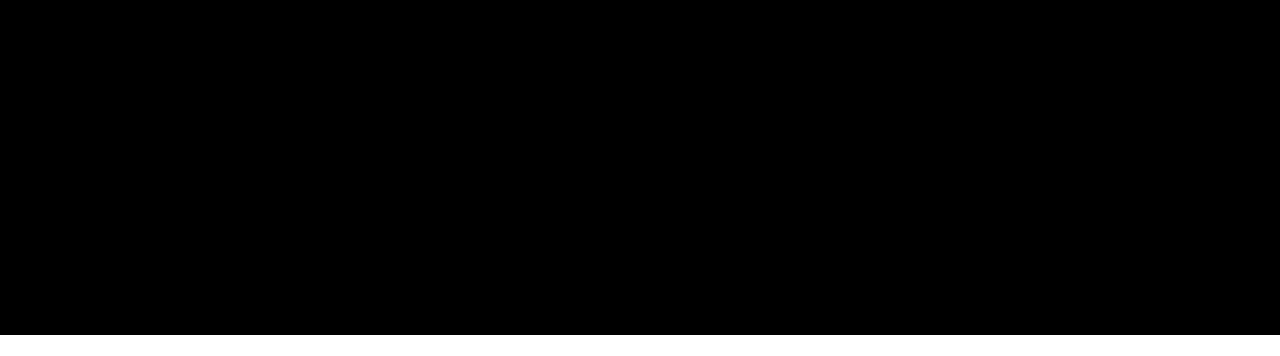
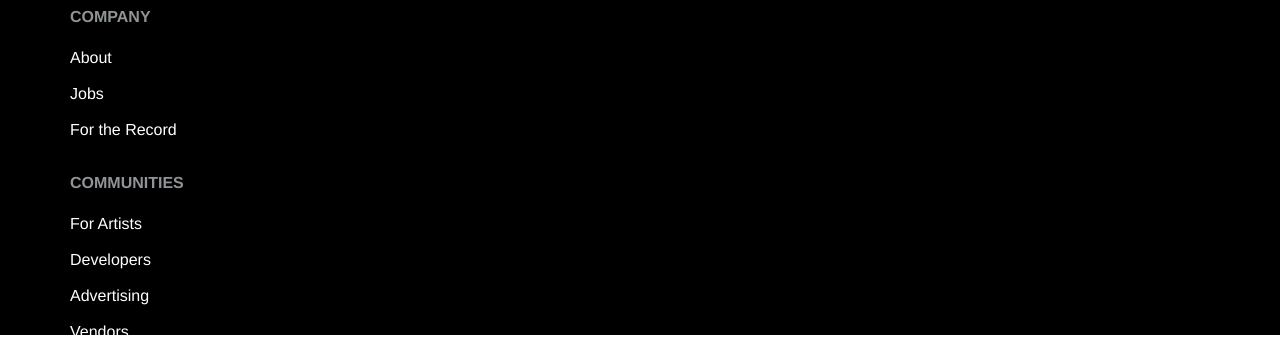
Before and after one commit to boy1434/spotify_Website, a plain HTML site: page index.html in a window 1280 px wide. Shown: the part 1244-1600 px from the top of the page. Before the commit the page ends 1579 px from the top, so only its background shows below. Drawn offline with Linux system fonts and the light colour scheme.

Commit message:
페이지하단(footer)-2

```diff
--- a/index.html
+++ b/index.html
@@ -57,10 +57,22 @@
                 <div class="sub-title">COMPANY</div>
                 <a href="#" class="footer-menu-item">About</a>
                 <a href="#" class="footer-menu-item">Jobs</a>
+                <a href="#" class="footer-menu-item">For the Record</a>
               </div>
+
+              <div class="column">
+                <div class="sub-title">COMMUNITIES</div>
+                <a href="#" class="footer-menu-item">For Artists</a>
+                <a href="#" class="footer-menu-item">Developers</a>
+                <a href="#" class="footer-menu-item">Advertising</a>
+                <a href="#" class="footer-menu-item">Vendors</a>
+              </div>
+            </div>
+          </div>
+        </div>
+      </div>
   </footer>
 
-  </div>
 </body>
 
 </html>
--- a/style.css
+++ b/style.css
@@ -90,6 +90,13 @@ main {
   background-color: #2de26d;
 }
 
+.container {
+  max-width: 1170px;
+  width: 100%;
+  padding-top: 80px;
+  padding-bottom: 50px;
+}
+
 footer {
   height: 530px;
   background-color: black;
@@ -97,6 +104,30 @@ footer {
   justify-content: center;
 }
 
+.footer-menu {
+  display: flex;
+  justify-content: space-between;
+  height: 346px;
+}
+
+.footer-menu-item {
+  padding-bottom: 15px;
+  padding-top: 3px;
+  font-size: 16px;
+}
+
+.first-box {
+  width: 60%;
+  display: flex;
+  justify-content: space-between;
+}
+
+.sub-title {
+  color: #919496;
+  font-weight: 900;
+  margin: 20px 0px;
+}
+
 .column {
   display: flex;
   flex-direction: column;
```
